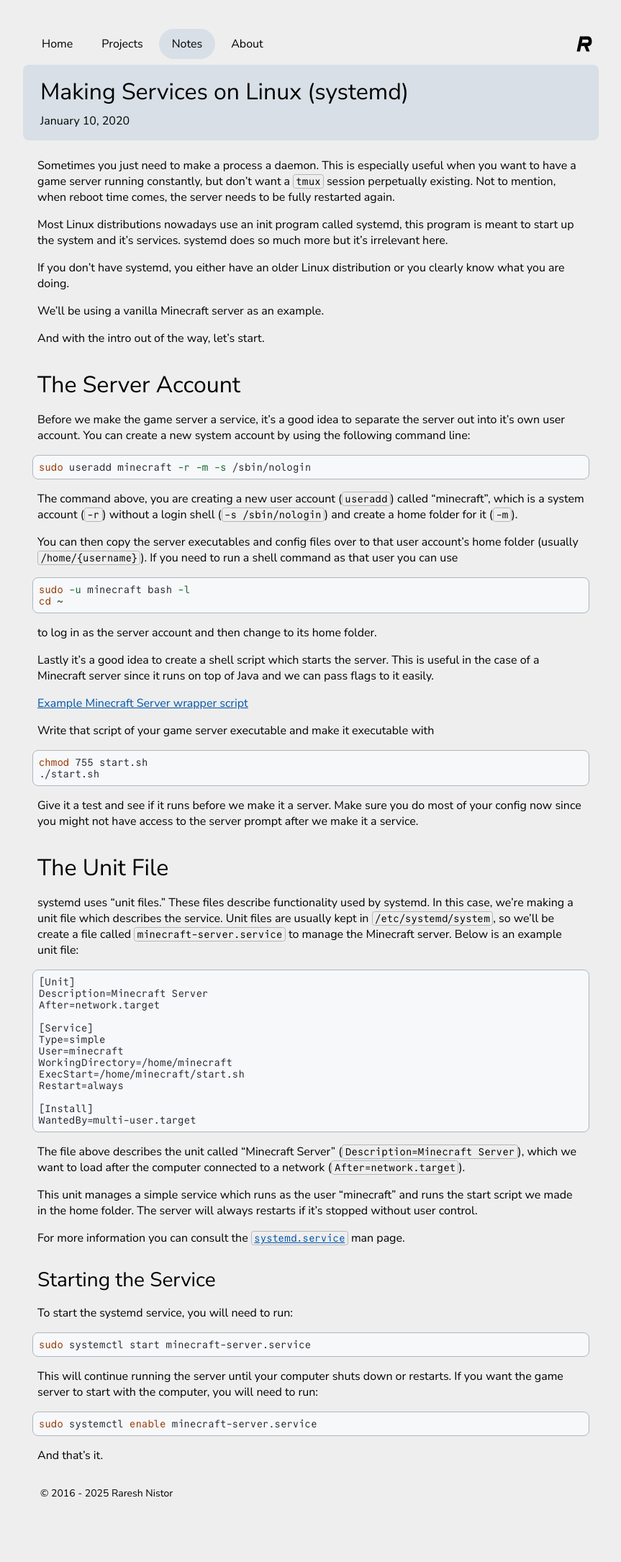
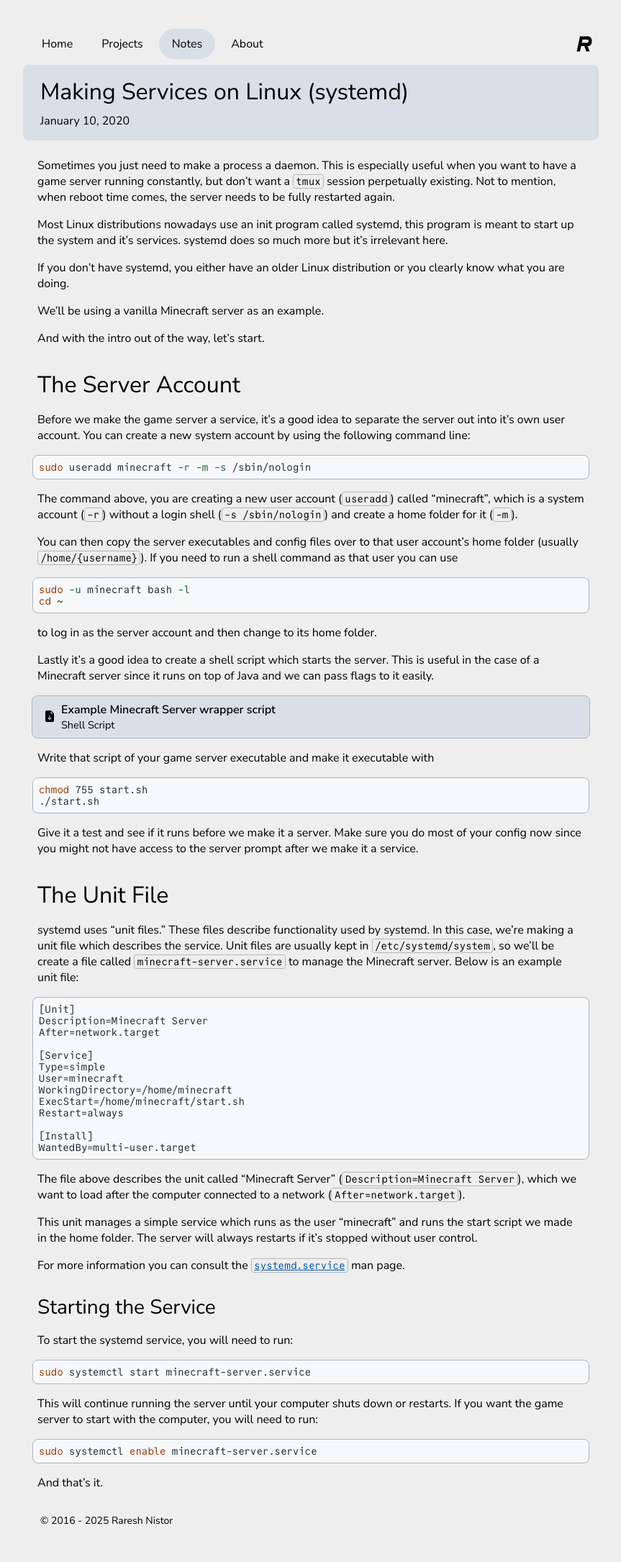
Before and after one commit to itisrazza/razza.io, a Jekyll site: the page built from _posts/2020-01-10-making-systemd-services.md, in a window 1280 px wide. Shown: the whole page at 72% size, without its empty margins (208-1071 px from the left). Built offline with Jekyll 4.4.1, drawn with Linux system fonts in a browser that asks for light colours; before the commit the page ends 2132 px from its top, so only the background shows below that.

Commit message:
notes: clean up systemd note + download file component

```diff
--- /dev/null
+++ b/_includes/download-card.html
@@ -0,0 +1,7 @@
+<a class="download-card" href="{{ include.link }}">
+    <i class="bi bi-file-earmark-arrow-down-fill"></i>
+    <span class="download-card-meta">
+        <span class="download-card-title">{{ include.label }}</span>
+        <span class="download-card-type">{{ include.type }}</span>
+    </span>
+</a>
--- a/_posts/2020-01-10-making-systemd-services.md
+++ b/_posts/2020-01-10-making-systemd-services.md
@@ -1,7 +1,7 @@
 ---
 layout: post
-title:  "Making Services on Linux (systemd)"
-date:   2020-01-10
+title: "Making Services on Linux (systemd)"
+date: 2020-01-10
 categories: notes linux
 ---
 
@@ -36,7 +36,7 @@ to log in as the server account and then change to its home folder.
 
 Lastly it's a good idea to create a shell script which starts the server. This is useful in the case of a Minecraft server since it runs on top of Java and we can pass flags to it easily.
 
-[Example Minecraft Server wrapper script](/assets/notes/2020-01-10-making-systemd-services/start.sh)
+{% include download-card.html label='Example Minecraft Server wrapper script' type='Shell Script' link='/assets/notes/2020-01-10-making-systemd-services/start.sh' %}
 
 Write that script of your game server executable and make it executable with
 
--- a/_sass/matte/chrome.scss
+++ b/_sass/matte/chrome.scss
@@ -9,7 +9,7 @@ $breakpoint-m: 660px;
   padding-inline: 1.25rem;
 }
 
-body>.page-chrome {
+body > .page-chrome {
   padding: 0.5rem;
   margin-inline: auto;
 
@@ -31,7 +31,7 @@ body>.page-chrome {
     max-width: $width-l;
   }
 
-  >footer {
+  > footer {
     font-size: 0.875rem;
     padding: 0.5rem 1.5rem;
     display: flex;
--- /dev/null
+++ b/_sass/matte/components/download-card.scss
@@ -0,0 +1,29 @@
+@use "button";
+
+.download-card {
+  @include button.button;
+
+  display: flex;
+  justify-content: flex-start;
+  align-items: center;
+  gap: 0.5rem;
+
+  .chrome-inset & {
+    margin-inline: -0.5rem;
+  }
+
+  .download-card-meta {
+    display: flex;
+    flex-direction: column;
+    justify-content: flex-start;
+    align-items: flex-start;
+
+    .download-card-title {
+      font-weight: 600;
+    }
+
+    .download-card-type {
+      font-size: 0.9em;
+    }
+  }
+}
--- a/_sass/matte/components/index.scss
+++ b/_sass/matte/components/index.scss
@@ -6,3 +6,4 @@
 @use "project";
 @use "note";
 @use "footnotes";
+@use "download-card";
```
